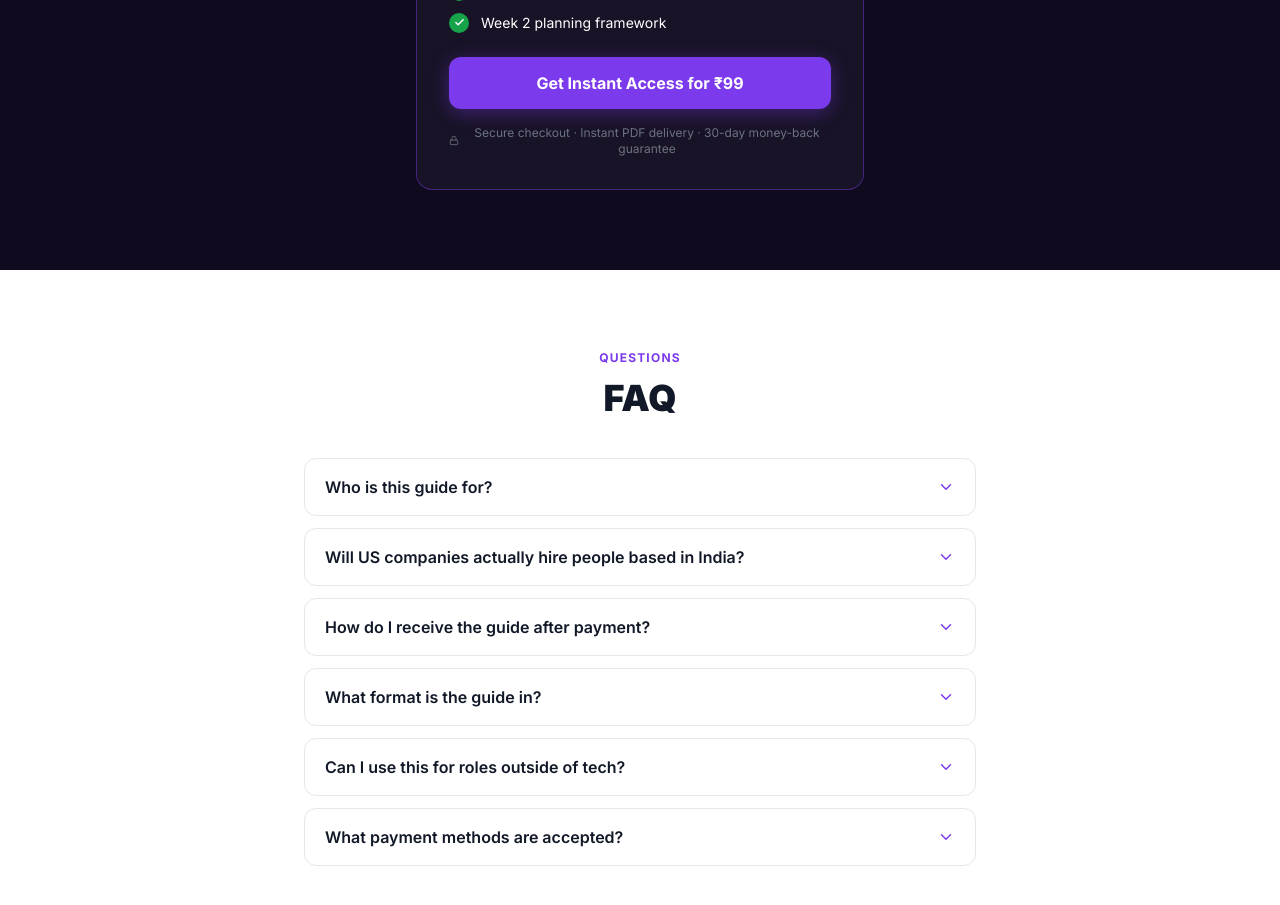
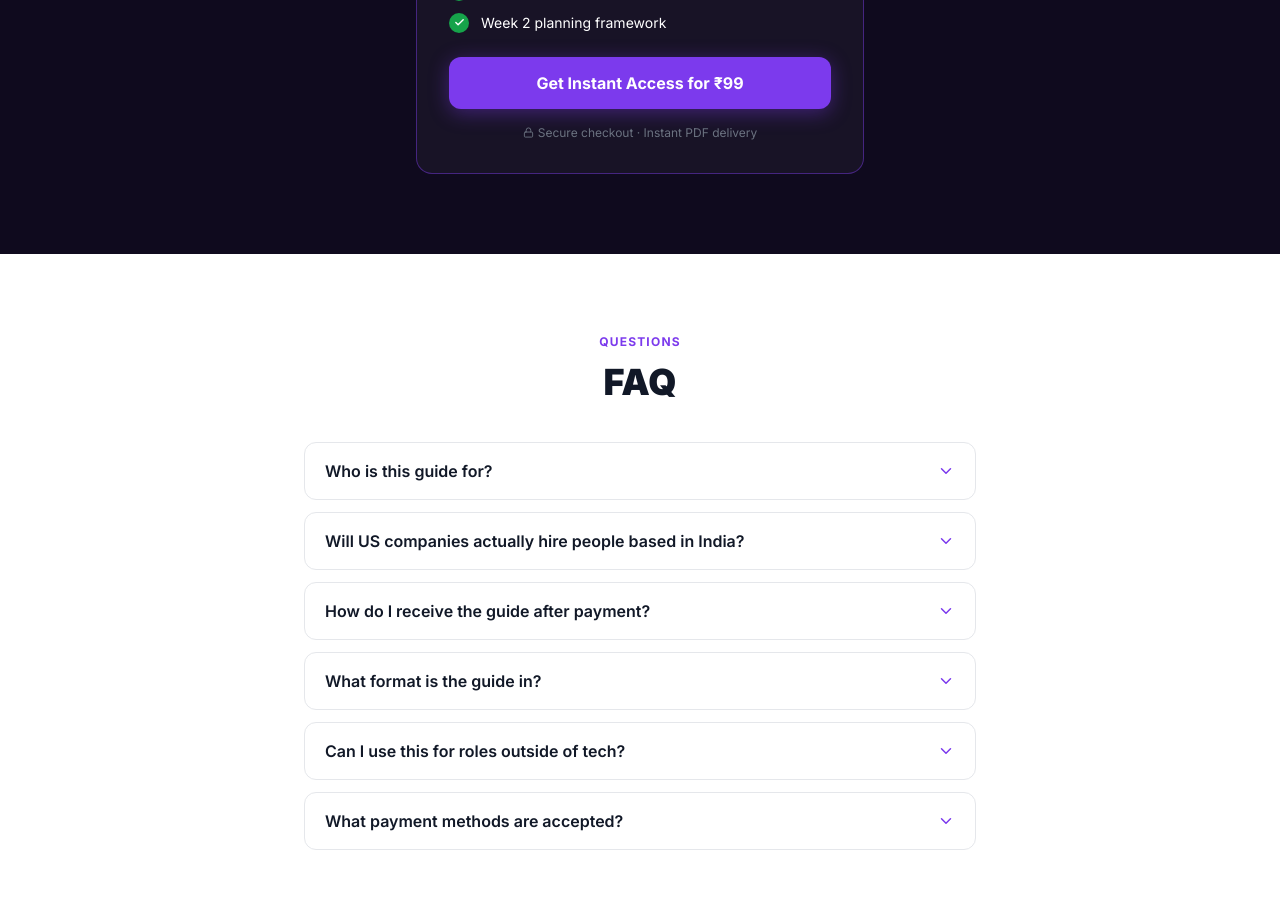
Before and after one commit to elevatemedia159/remote-work-playbook, a Next.js app: page / in a window 1280 px wide. Shown: the part 3980-4885 px from the top of the page. Built offline with nearby package versions, Linux system fonts and the light colour scheme.

Commit message:
remove: last money-back guarantee mention from pricing section

```diff
--- a/src/app/page.tsx
+++ b/src/app/page.tsx
@@ -414,7 +414,7 @@ function Pricing() {
 
             <p className="text-xs mt-4 flex items-center justify-center gap-1" style={{ color: "#6b7280" }}>
               <Lock size={11} />
-              Secure checkout &middot; Instant PDF delivery &middot; 30-day money-back guarantee
+              Secure checkout &middot; Instant PDF delivery
             </p>
           </div>
         </div>
```
